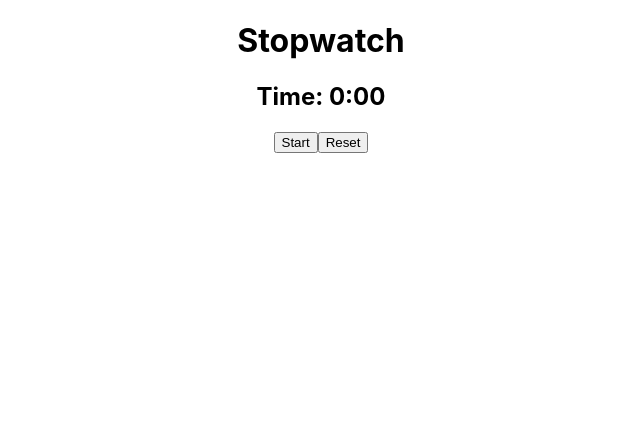
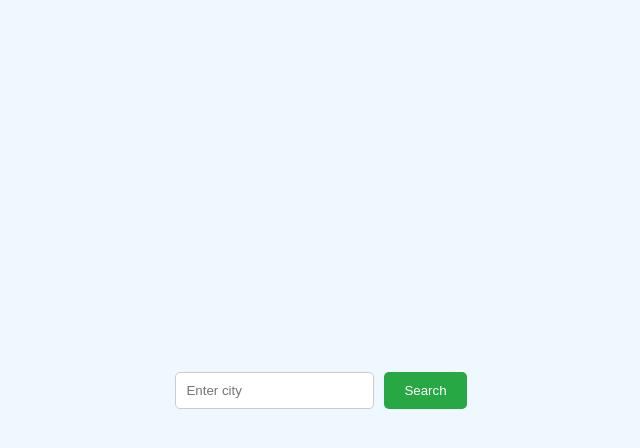
Before and after one commit to Saurav-Kumar-Tripathi01/Mini_Buildots, a React (Create React App) app in the folder mini-buildouts/: page / in a window 1280 px wide. Shown: the top 448 px of the page, without its empty margins (319-959 px from the left). Built offline with nearby package versions, Linux system fonts and the light colour scheme.

Commit message:
Xweather app

```diff
--- a/mini-buildouts/package.json
+++ b/mini-buildouts/package.json
@@ -4,6 +4,7 @@
   "private": true,
   "dependencies": {
     "cra-template": "1.2.0",
+    "dotenv": "^16.4.7",
     "react": "^19.0.0",
     "react-dom": "^19.0.0",
     "react-scripts": "5.0.1"
--- a/mini-buildouts/src/App.js
+++ b/mini-buildouts/src/App.js
@@ -1,12 +1,14 @@
 import './App.css';
-import Xlogin from './xlogin';
-import Xstopwatch from './xstopwatch';
+// import Xlogin from './xlogin';
+// import Xstopwatch from './xstopwatch';
+import Xweather from './Xweather/xweather';
 
 function App() {
   return (
     <div className="App">
       {/* <Xlogin /> */}
-      <Xstopwatch />
+      {/* <Xstopwatch /> */}
+      <Xweather />
     </div>
   );
 }
--- /dev/null
+++ b/mini-buildouts/src/Xweather/xweather.css
@@ -0,0 +1,45 @@
+.weather-container {
+    display: flex;
+    flex-direction: column;
+    align-items: center;
+    justify-content: center;
+    min-height: 100vh;
+    background-color: #f0f8ff;
+  }
+
+  .search-box {
+    display: flex;
+    gap: 10px;
+    margin-bottom: 20px;
+  }
+
+  .weather-input {
+    padding: 10px;
+    border: 1px solid #ccc;
+    border-radius: 5px;
+  }
+
+  .weather-button {
+    padding: 10px 20px;
+    background-color: #28a745;
+    color: white;
+    border: none;
+    border-radius: 5px;
+    cursor: pointer;
+  }
+
+  .weather-card-container {
+    display: flex;
+    justify-content: center;
+    gap: 20px;
+    flex-wrap: wrap;
+  }
+
+  .weather-card {
+    background: white;
+    padding: 20px;
+    border-radius: 10px;
+    box-shadow: 0 4px 6px rgba(0, 0, 0, 0.1);
+    text-align: center;
+    width: 180px;
+  }
--- /dev/null
+++ b/mini-buildouts/src/Xweather/xweather.jsx
@@ -0,0 +1,60 @@
+import React, { useState } from 'react';
+import Xweathercard from './xweathercard';
+import './xweather.css';
+
+const WEATHER_API = 'ab74cfc018074771a5c111407250902';
+
+const Xweather = () => {
+  const [city, setCity] = useState('');
+  const [weatherData, setWeatherData] = useState(null);
+  const [loading, setLoading] = useState(false);
+  const [error, setError] = useState(null);
+
+  const fetchWeatherData = async () => {
+    setLoading(true);
+    setError(null);
+    try {
+      const response = await fetch(
+        `https://api.weatherapi.com/v1/current.json?key=${WEATHER_API}&q=${city}`
+      );
+      if (!response.ok) {
+        throw new Error('Failed to fetch weather data');
+      }
+      const data = await response.json();
+      setWeatherData(data);
+    } catch (error) {
+      setError(error.message);
+    }
+    setLoading(false);
+  };
+
+  const handleSearch = () => {
+    if (city.trim()) {
+      fetchWeatherData();
+    }
+  };
+
+  return (
+    <div className="weather-container">
+      <div className="search-box">
+        <input
+          type="text"
+          className="weather-input"
+          placeholder="Enter city"
+          value={city}
+          onChange={(e) => setCity(e.target.value)}
+        />
+        <button className="weather-button" onClick={handleSearch}>Search</button>
+      </div>
+      {loading && <p className="loading">Loading data…</p>}
+      {error && <p className="error">{error}</p>}
+      {weatherData && (
+        <div className="weather-cards">
+          <Xweathercard data={weatherData} />
+        </div>
+      )}
+    </div>
+  );
+};
+
+export default Xweather;
--- /dev/null
+++ b/mini-buildouts/src/Xweather/xweathercard.jsx
@@ -0,0 +1,30 @@
+import React from 'react';
+
+const Xweathercard = ({ data }) => {
+  const {
+    current: { temp_c, humidity, condition: { text }, wind_kph },
+  } = data;
+
+  return (
+    <div className="weather-card-container">
+      <div className="weather-card">
+        <h3>Temperature</h3>
+        <p>{temp_c}°C</p>
+      </div>
+      <div className="weather-card">
+        <h3>Humidity</h3>
+        <p>{humidity}%</p>
+      </div>
+      <div className="weather-card">
+        <h3>Condition</h3>
+        <p>{text}</p>
+      </div>
+      <div className="weather-card">
+        <h3>Wind Speed</h3>
+        <p>{wind_kph} kph</p>
+      </div>
+    </div>
+  );
+};
+
+export default Xweathercard;
```
Also changed, not shown: 1 other file (tests, documents, lock files or other folders).
